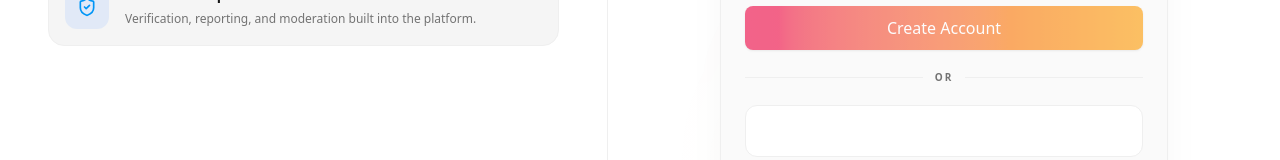
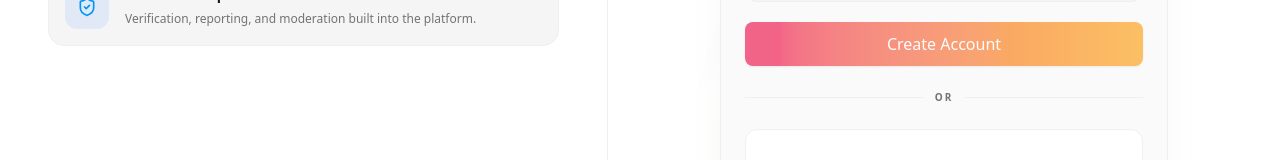
Before and after one commit to DevFurqanAI/affinity_hub, a React (Vite) app in the folder client/: page /register in a window 1280 px wide. Shown: the part 589-749 px from the top of the page. Built offline with nearby package versions, Linux system fonts and the light colour scheme; no server answers.

Commit message:
Refined Regsiter Page V2

```diff
--- a/client/src/pages/auth/RegisterPage.jsx
+++ b/client/src/pages/auth/RegisterPage.jsx
@@ -69,7 +69,7 @@ function RegisterPage() {
         </p>
       }
     >
-      <div className="mb-5 flex items-center justify-between rounded-xl border border-[var(--color-border)] bg-[var(--color-surface-muted)] px-4 py-3">
+      <div className="mb-6 flex items-center justify-between rounded-xl border border-[var(--color-border)] bg-[var(--color-surface-muted)] px-4 py-3">
         <div>
           <p className="text-[10px] font-black uppercase tracking-[0.18em] text-rose-500">
             Step 1 of 3
@@ -87,7 +87,7 @@ function RegisterPage() {
         </div>
       </div>
 
-      <form onSubmit={handleSubmit} className="space-y-4">
+      <form onSubmit={handleSubmit} className="space-y-5">
         <Input
           id="email"
           label="Email Address"
@@ -140,7 +140,7 @@ function RegisterPage() {
         </Button>
       </form>
 
-      <div className="my-5 flex items-center gap-3">
+      <div className="my-6 flex items-center gap-3">
         <div className="h-px flex-1 bg-[var(--color-border)]" />
 
         <span className="text-[10px] font-black uppercase tracking-[0.2em] text-[var(--color-text-muted)]">
```
